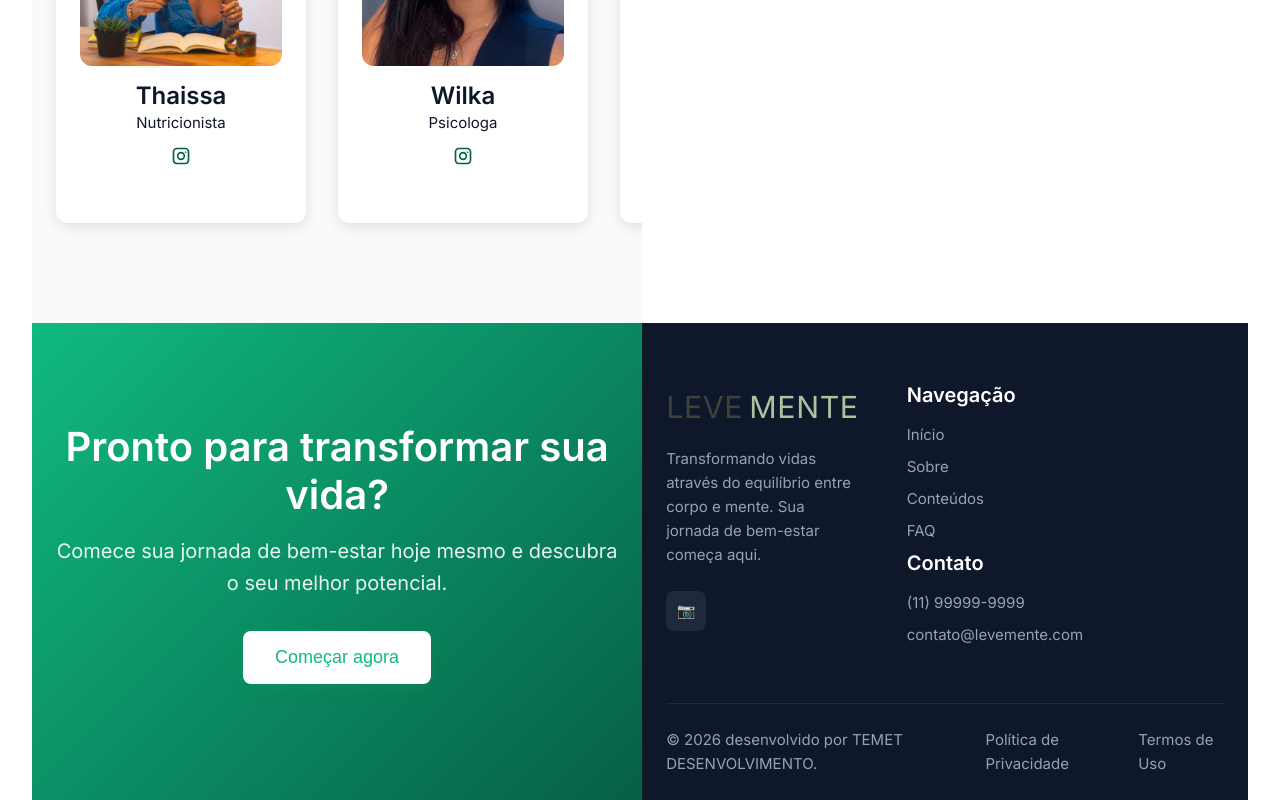
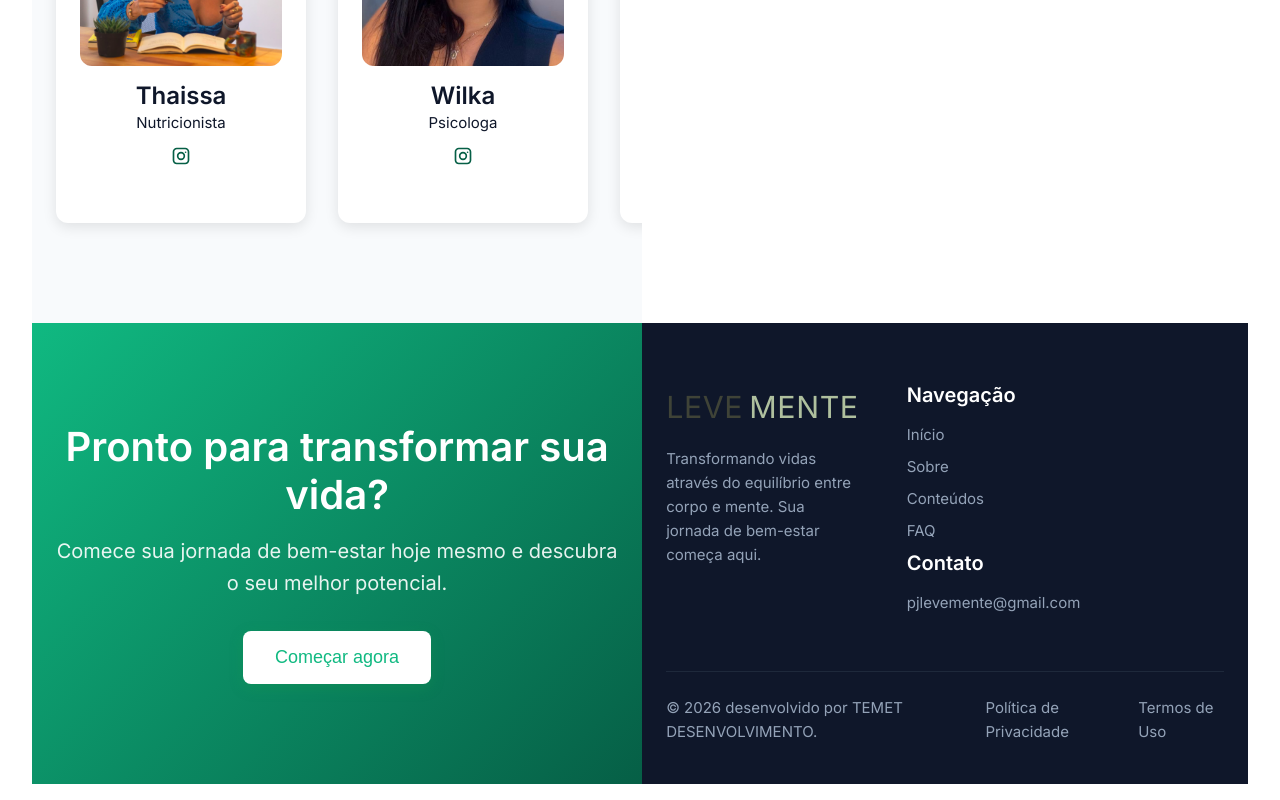
Before and after one commit to wribeiro1294/siteLevemente, a Vue app: page / in a window 1280 px wide. Shown: the part 2206-3006 px from the top of the page. Built offline with nearby package versions, Linux system fonts and the light colour scheme; grey boxes are pictures that could not be loaded.

Commit message:
adicionando função para salvar o formulario na planilha

```diff
--- a/src/App.vue
+++ b/src/App.vue
@@ -255,7 +255,7 @@ const onSignup = (data) => {
           </div>
           <p>Transformando vidas através do equilíbrio entre corpo e mente. Sua jornada de bem-estar começa aqui.</p>
           <div class="social-links">
-            <a href="#" aria-label="Instagram">📷</a>
+            <!-- <a href="#" aria-label="Instagram">📷</a> -->
           </div>
         </div>
         <div class="footer-links">
@@ -271,8 +271,7 @@ const onSignup = (data) => {
           <div class="link-group">
             <h4>Contato</h4>
             <ul>
-              <li><a href="#">(11) 99999-9999</a></li>
-              <li><a href="#">contato@levemente.com</a></li>
+              <li><a href="#">pjlevemente@gmail.com</a></li>
             </ul>
           </div>
         </div>
```
